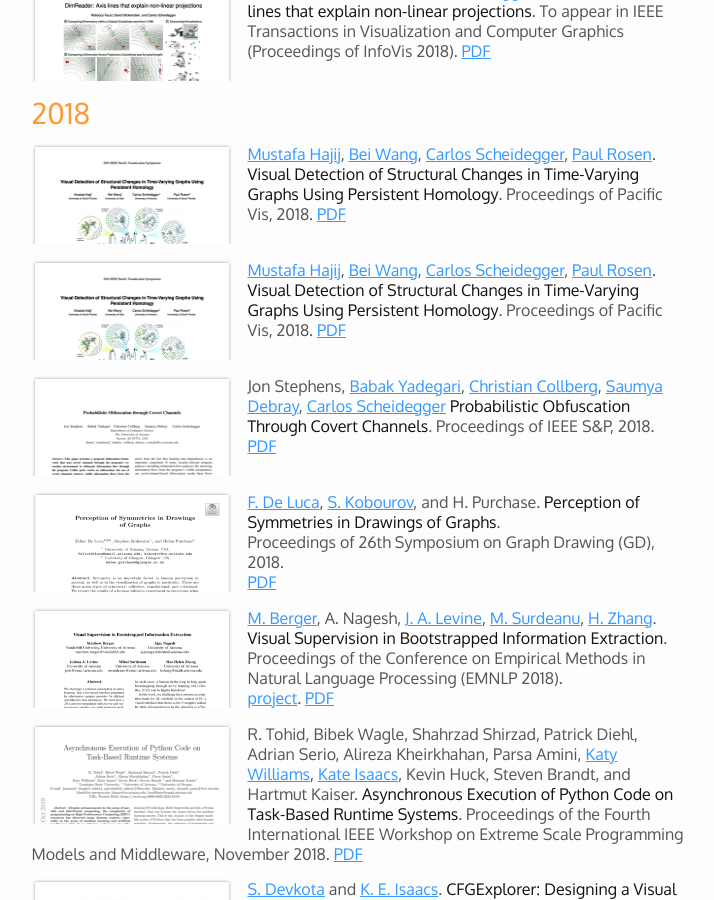
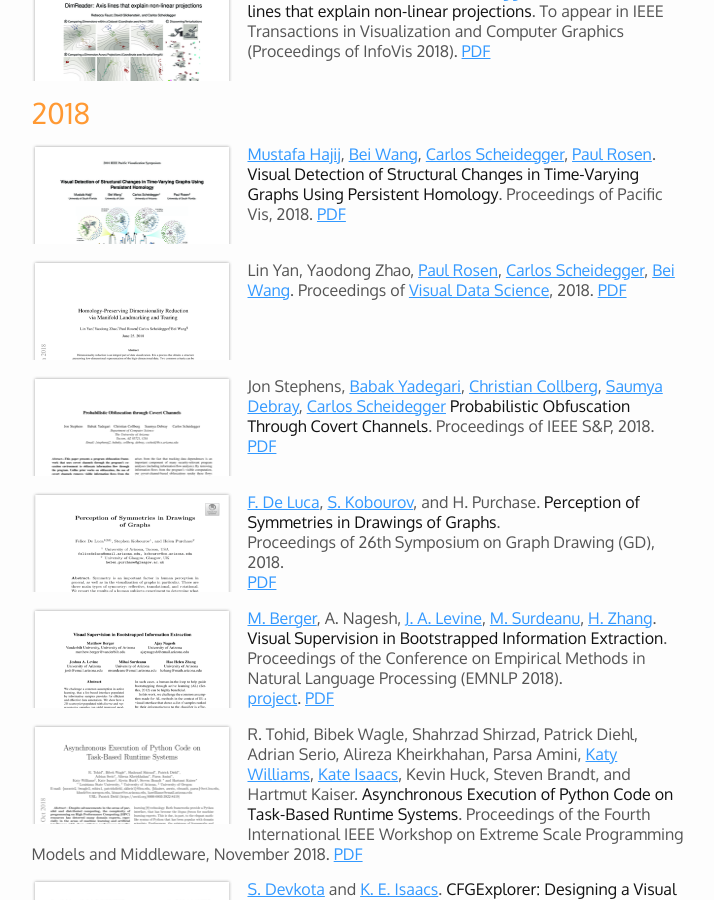
Before and after one commit to hdc-arizona/hdc-arizona.github.io, a Jekyll site: the page built from publications.md, in a window 1280 px wide and 900 px high, scrolled down 2088 px. Shown: the whole window, without its empty margins (136-850 px from the left). Built offline with Jekyll 4.4.1, drawn with Linux system fonts in a browser that asks for light colours.

Commit message:
fix VDS 2018 paper

```diff
--- a/publications.md
+++ b/publications.md
@@ -162,8 +162,8 @@ IEEE TVCG 25(4), April 2019.
 
 <div class="pubdiv"></div>
 
-[<img class="pubthumb" src="papers/thumbs/pacificvis_2018_timevaryinghomology.png">](papers/vds_2018_homologymds.pdf)
-[Mustafa Hajij](http://www.mustafahajij.com/), [Bei Wang](http://www.sci.utah.edu/~beiwang/), [Carlos Scheidegger](/), [Paul Rosen](http://www.cspaul.com/wordpress/). **Visual Detection of Structural Changes in Time-Varying Graphs Using Persistent Homology**. Proceedings of Pacific Vis, 2018. [PDF](papers/pacificvis_2018_timevaryinghomology.pdf)
+[<img class="pubthumb" src="papers/thumbs/vds_2018_homologymds.png">](papers/vds_2018_homologymds.pdf)
+Lin Yan, Yaodong Zhao, [Paul Rosen](https://www.cspaul.com), [Carlos Scheidegger](/), [Bei Wang](https://www.sci.utah.edu/~cscheid/). Proceedings of [Visual Data Science](http://www.visualdatascience.org/2018/program/), 2018. [PDF](papers/vds_2018_homologymds.pdf)
 
 <div class="pubdiv"></div>
 
```
